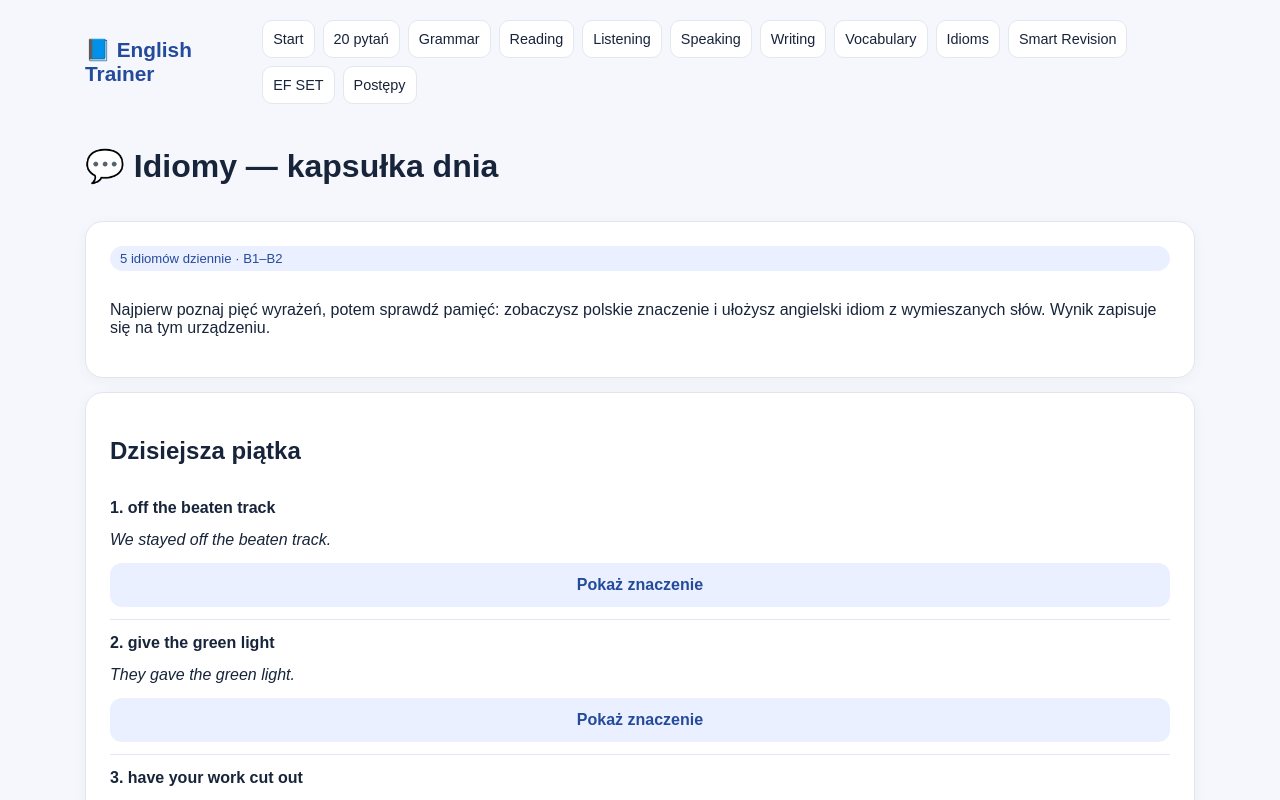
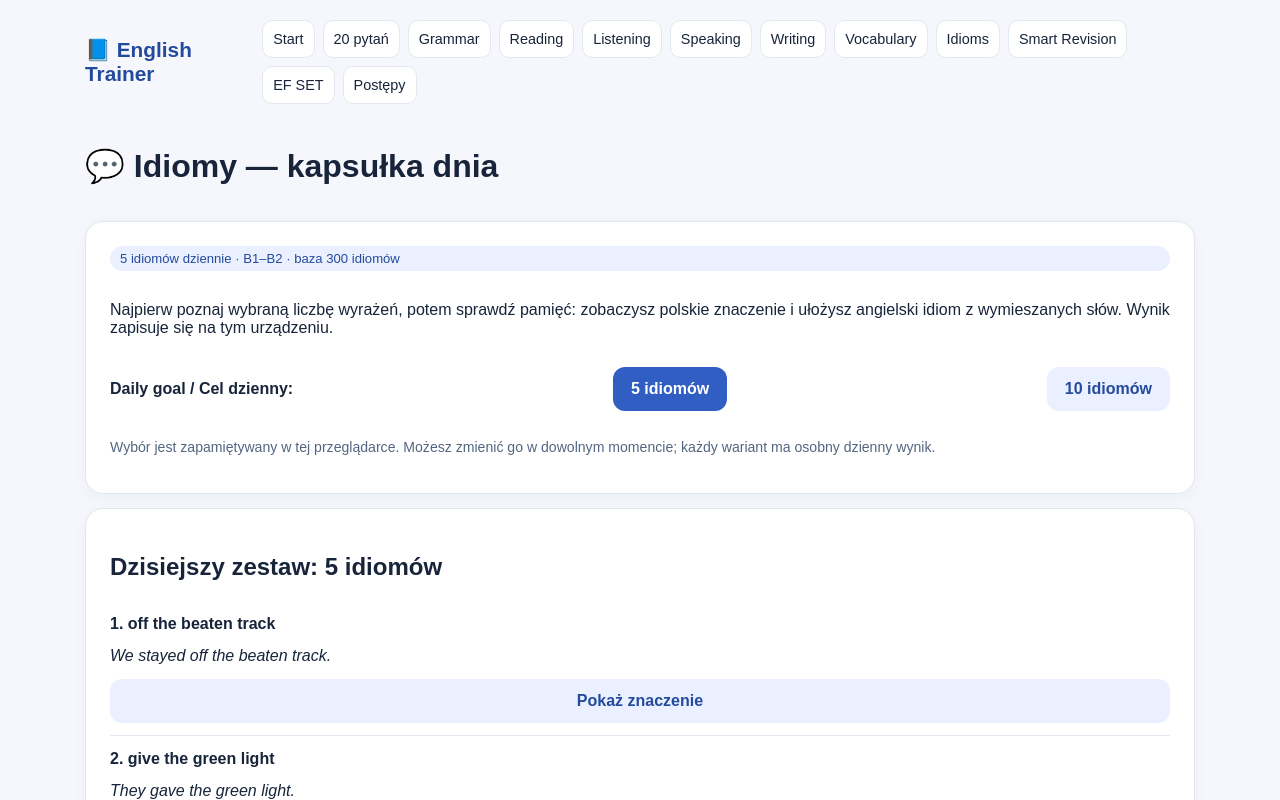
Before and after one commit to emiolsz/english-trainer, a Next.js app: page /idioms in a window 1280 px wide. Shown: the top 800 px of the page. Built offline with nearby package versions, Linux system fonts and the light colour scheme.

Commit message:
Let each learner choose 5 or 10 daily idioms with persistent preference and separate scores

```diff
--- a/app/idioms/page.tsx
+++ b/app/idioms/page.tsx
@@ -4,29 +4,30 @@ import {expressions} from '../../lib/expressions';
 const idioms=expressions.filter(x=>x.kind==='idiom');
 type Answer={id:number;correct:boolean};
 const shuffle=<T,>(items:T[],seed:number)=>{const a=[...items];let s=seed>>>0;for(let i=a.length-1;i>0;i--){s=(Math.imul(s,1664525)+1013904223)>>>0;const j=Math.floor(s/4294967296*(i+1));[a[i],a[j]]=[a[j],a[i]];}return a;};
-function daily(date:Date){
+function daily(date:Date,count:5|10){
  const day=Math.floor((Date.UTC(date.getFullYear(),date.getMonth(),date.getDate())-Date.UTC(date.getFullYear(),0,1))/86400000);
- const sets=Math.ceil(idioms.length/5);
+ const sets=Math.ceil(idioms.length/count);
  const cycle=Math.floor(day/sets);
  const pool=shuffle(idioms,date.getFullYear()*1009+cycle*9973);
- return pool.slice((day%sets)*5,(day%sets+1)*5);
+ return pool.slice((day%sets)*count,(day%sets+1)*count);
 }
 export default function Idioms(){
- const [now,setNow]=useState<Date|null>(null),[stage,setStage]=useState<'learn'|'test'|'done'>('learn');
+ const [dailyCount,setDailyCount]=useState<5|10>(5),[now,setNow]=useState<Date|null>(null),[stage,setStage]=useState<'learn'|'test'|'done'>('learn');
  const [index,setIndex]=useState(0),[revealed,setRevealed]=useState<number[]>([]);
  const [chosen,setChosen]=useState<number[]>([]),[answers,setAnswers]=useState<Answer[]>([]),[checked,setChecked]=useState(false);
  const [history,setHistory]=useState<Answer[]>([]);
- useEffect(()=>{const date=new Date();setNow(date);const key='english-idioms-'+date.getFullYear()+'-'+(date.getMonth()+1)+'-'+date.getDate();try{const saved=JSON.parse(localStorage.getItem(key)||'null');if(saved){setAnswers(saved);setStage('done')}setHistory(JSON.parse(localStorage.getItem('english-idioms-history')||'[]'))}catch{}},[]);
- const items=now?daily(now):[];const item=items[index];
+ useEffect(()=>{const date=new Date();setNow(date);const preference=localStorage.getItem('english-idioms-daily-count');const count:5|10=preference==='10'?10:5;setDailyCount(count);const key='english-idioms-'+count+'-'+date.getFullYear()+'-'+(date.getMonth()+1)+'-'+date.getDate();try{const saved=JSON.parse(localStorage.getItem(key)||'null');if(saved){setAnswers(saved);setStage('done')}setHistory(JSON.parse(localStorage.getItem('english-idioms-history')||'[]'))}catch{}},[]);
+ const items=now?daily(now,dailyCount):[];const item=items[index];
  const words=item?item.phrase.split(' '):[];
  const tiles=item?shuffle([...words.map((word,i)=>({word,i})),...['always','never','again','today','very','soon'].slice(item.id%3,item.id%3+2).map((word,i)=>({word,i:100+i}))],item.id*37+11):[];
  const isCorrect=chosen.map(i=>tiles[i]?.word).join(' ').toLowerCase()===item?.phrase.toLowerCase();
+ function changeCount(count:5|10){setDailyCount(count);setStage('learn');setIndex(0);setChosen([]);setAnswers([]);setChecked(false);setRevealed([]);try{localStorage.setItem('english-idioms-daily-count',String(count));const date=now!;const key='english-idioms-'+count+'-'+date.getFullYear()+'-'+(date.getMonth()+1)+'-'+date.getDate();const saved=JSON.parse(localStorage.getItem(key)||'null');if(saved){setAnswers(saved);setStage('done')}}catch{}}
  function submit(){if(!item||checked||chosen.length!==words.length)return;setChecked(true);setAnswers(v=>[...v,{id:item.id,correct:isCorrect}]);}
- function next(){setChosen([]);setChecked(false);if(index+1<items.length){setIndex(v=>v+1);return;}const date=now!;const key='english-idioms-'+date.getFullYear()+'-'+(date.getMonth()+1)+'-'+date.getDate();try{localStorage.setItem(key,JSON.stringify(answers));localStorage.setItem('english-idioms-history',JSON.stringify([...history,...answers].slice(-500)))}catch{}setHistory(v=>[...v,...answers]);setStage('done');}
+ function next(){setChosen([]);setChecked(false);if(index+1<items.length){setIndex(v=>v+1);return;}const date=now!;const key='english-idioms-'+dailyCount+'-'+date.getFullYear()+'-'+(date.getMonth()+1)+'-'+date.getDate();try{localStorage.setItem(key,JSON.stringify(answers));localStorage.setItem('english-idioms-history',JSON.stringify([...history,...answers].slice(-500)))}catch{}setHistory(v=>[...v,...answers]);setStage('done');}
  const correct=answers.filter(a=>a.correct).length;
- return <div className="stack"><h1>💬 Idiomy — kapsułka dnia</h1><section className="panel stack"><span className="badge">5 idiomów dziennie · B1–B2</span><p>Najpierw poznaj pięć wyrażeń, potem sprawdź pamięć: zobaczysz polskie znaczenie i ułożysz angielski idiom z wymieszanych słów. Wynik zapisuje się na tym urządzeniu.</p></section>
- {stage==='learn'&&<section className="panel stack"><h2>Dzisiejsza piątka</h2>{items.map((x,i)=><div key={x.id} className="stack" style={{borderBottom:'1px solid #e2e8f0',paddingBottom:12}}><strong>{i+1}. {x.phrase}</strong><em>{x.example}</em>{revealed.includes(x.id)?<p><strong>Znaczenie:</strong> {x.meaning}</p>:<button className="btn secondary" onClick={()=>setRevealed(v=>[...v,x.id])}>Pokaż znaczenie</button>}</div>)}<button className="btn" onClick={()=>{setStage('test');setIndex(0);setChosen([]);setAnswers([])}}>Sprawdź, co pamiętam →</button></section>}
- {stage==='test'&&item&&<section className="panel stack"><span className="badge">Sprawdzian {index+1}/5</span><h2>{item.meaning}</h2><p>Ułóż angielski idiom, klikając słowa we właściwej kolejności. Dwa słowa są zbędne.</p><div className="panel" style={{minHeight:70,display:'flex',flexWrap:'wrap',gap:8}}>{chosen.length?chosen.map((n,i)=><button key={i} className="btn secondary" disabled={checked} onClick={()=>setChosen(v=>v.filter((_,j)=>j!==i))}>{tiles[n].word} ×</button>):<span className="muted">Wybierz słowa poniżej…</span>}</div><div style={{display:'flex',flexWrap:'wrap',gap:8}}>{tiles.map((tile,i)=><button key={tile.i} className="btn ghost" disabled={checked||chosen.includes(i)||chosen.length>=words.length} onClick={()=>setChosen(v=>[...v,i])}>{tile.word}</button>)}</div>{!checked?<button className="btn" disabled={chosen.length!==words.length} onClick={submit}>Sprawdź odpowiedź</button>:<><p className={'feedback '+(isCorrect?'':'error')}><strong>{isCorrect?'✓ Poprawnie!':'✗ Spróbuj zapamiętać poprawną kolejność.'}</strong> {item.phrase}</p><p><em>{item.example}</em></p><button className="btn" onClick={next}>{index===items.length-1?'Zobacz wynik':'Następny idiom →'}</button></>}</section>}
- {stage==='done'&&<section className="panel stack"><h2>Twój wynik: {correct}/5 ({Math.round(correct/Math.max(1,items.length)*100)}%)</h2><p>Poprawne: {correct}. Do powtórki: {items.length-correct}.</p>{items.map(x=><p key={x.id}>{answers.find(a=>a.id===x.id)?.correct?'✓':'↻'} <strong>{x.phrase}</strong> — {x.meaning}</p>)}<p className="muted">Kolejna piątka pojawi się jutro. Dzisiejszy wynik pozostanie zapisany na tym urządzeniu.</p></section>}
+ return <div className="stack"><h1>💬 Idiomy — kapsułka dnia</h1><section className="panel stack"><span className="badge">{dailyCount} idiomów dziennie · B1–B2 · baza {idioms.length} idiomów</span><p>Najpierw poznaj wybraną liczbę wyrażeń, potem sprawdź pamięć: zobaczysz polskie znaczenie i ułożysz angielski idiom z wymieszanych słów. Wynik zapisuje się na tym urządzeniu.</p><div className="row" style={{flexWrap:'wrap',gap:10}}><strong>Daily goal / Cel dzienny:</strong><button className={'btn '+(dailyCount===5?'':'secondary')} onClick={()=>changeCount(5)}>5 idiomów</button><button className={'btn '+(dailyCount===10?'':'secondary')} onClick={()=>changeCount(10)}>10 idiomów</button></div><p className="hint">Wybór jest zapamiętywany w tej przeglądarce. Możesz zmienić go w dowolnym momencie; każdy wariant ma osobny dzienny wynik.</p></section>
+ {stage==='learn'&&<section className="panel stack"><h2>Dzisiejszy zestaw: {dailyCount} idiomów</h2>{items.map((x,i)=><div key={x.id} className="stack" style={{borderBottom:'1px solid #e2e8f0',paddingBottom:12}}><strong>{i+1}. {x.phrase}</strong><em>{x.example}</em>{revealed.includes(x.id)?<p><strong>Znaczenie:</strong> {x.meaning}</p>:<button className="btn secondary" onClick={()=>setRevealed(v=>[...v,x.id])}>Pokaż znaczenie</button>}</div>)}<button className="btn" onClick={()=>{setStage('test');setIndex(0);setChosen([]);setAnswers([])}}>Sprawdź, co pamiętam →</button></section>}
+ {stage==='test'&&item&&<section className="panel stack"><span className="badge">Sprawdzian {index+1}/{items.length}</span><h2>{item.meaning}</h2><p>Ułóż angielski idiom, klikając słowa we właściwej kolejności. Dwa słowa są zbędne.</p><div className="panel" style={{minHeight:70,display:'flex',flexWrap:'wrap',gap:8}}>{chosen.length?chosen.map((n,i)=><button key={i} className="btn secondary" disabled={checked} onClick={()=>setChosen(v=>v.filter((_,j)=>j!==i))}>{tiles[n].word} ×</button>):<span className="muted">Wybierz słowa poniżej…</span>}</div><div style={{display:'flex',flexWrap:'wrap',gap:8}}>{tiles.map((tile,i)=><button key={tile.i} className="btn ghost" disabled={checked||chosen.includes(i)||chosen.length>=words.length} onClick={()=>setChosen(v=>[...v,i])}>{tile.word}</button>)}</div>{!checked?<button className="btn" disabled={chosen.length!==words.length} onClick={submit}>Sprawdź odpowiedź</button>:<><p className={'feedback '+(isCorrect?'':'error')}><strong>{isCorrect?'✓ Poprawnie!':'✗ Spróbuj zapamiętać poprawną kolejność.'}</strong> {item.phrase}</p><p><em>{item.example}</em></p><button className="btn" onClick={next}>{index===items.length-1?'Zobacz wynik':'Następny idiom →'}</button></>}</section>}
+ {stage==='done'&&<section className="panel stack"><h2>Twój wynik: {correct}/{items.length} ({Math.round(correct/Math.max(1,items.length)*100)}%)</h2><p>Poprawne: {correct}. Do powtórki: {items.length-correct}.</p>{items.map(x=><p key={x.id}>{answers.find(a=>a.id===x.id)?.correct?'✓':'↻'} <strong>{x.phrase}</strong> — {x.meaning}</p>)}<p className="muted">Nowy zestaw pojawi się jutro. Dzisiejszy wynik pozostanie zapisany na tym urządzeniu.</p></section>}
  </div>;
 }
```
